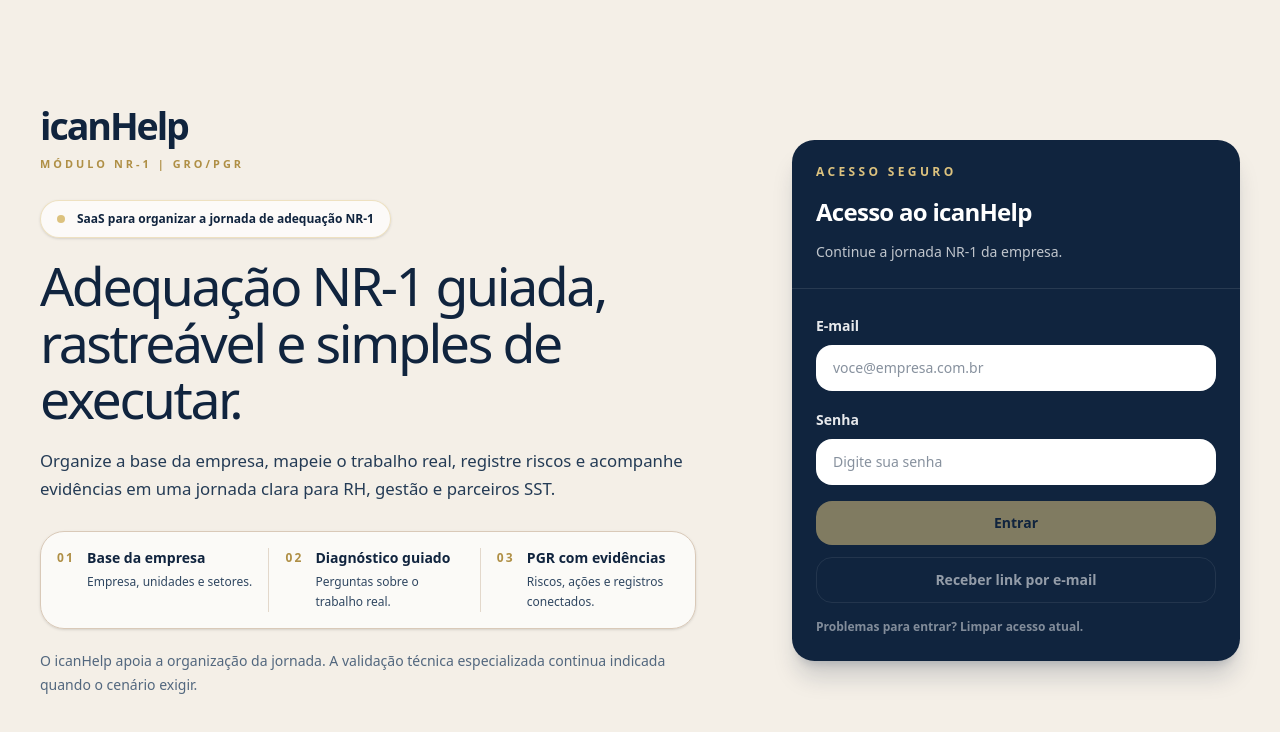
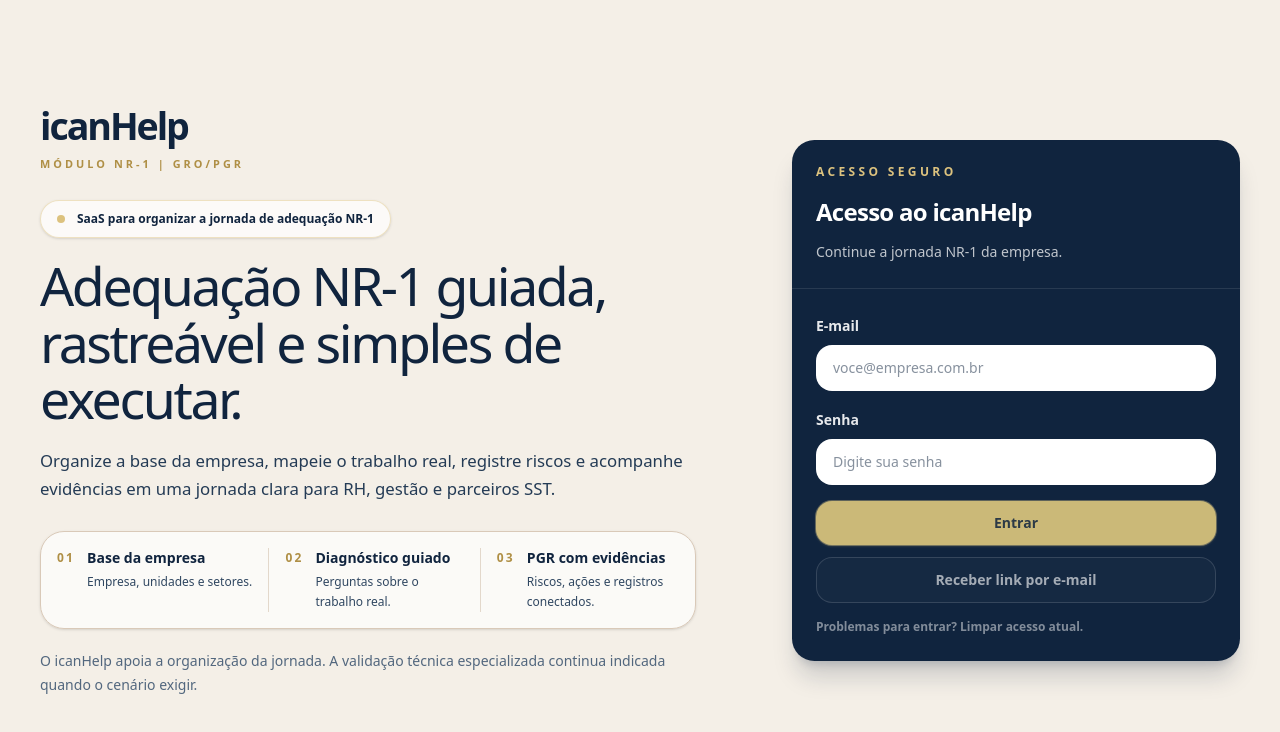
Before and after one commit to jpozza-alt/icanhelp-mvp, a Next.js app: page /login in a window 1280 px wide. Shown: the top 732 px of the page. Built offline with nearby package versions, Linux system fonts and the light colour scheme; no server answers.

Commit message:
style(login): improve primary access button contrast

```diff
--- a/app/login/page.tsx
+++ b/app/login/page.tsx
@@ -241,7 +241,7 @@
               <button
                 type="submit"
                 disabled={!canSubmit}
-                className="w-full rounded-2xl bg-[#dcc27e] px-5 py-3 text-sm font-bold text-[#10243e] transition hover:bg-[#ead28f] disabled:cursor-not-allowed disabled:opacity-55"
+                className="w-full rounded-2xl bg-[#e5c76f] px-5 py-3 text-sm font-extrabold text-[#0f243e] shadow-sm shadow-[#dcc27e]/25 ring-1 ring-[#f4d98f]/35 transition hover:bg-[#f0d684] disabled:cursor-not-allowed disabled:bg-[#d6c27c] disabled:text-[#10243e]/85 disabled:opacity-95"
               >
                 Entrar
               </button>
@@ -251,7 +251,7 @@
               type="button"
               onClick={handleEmailLink}
               disabled={!canSubmit}
-              className="mt-3 w-full rounded-2xl border border-white/15 px-4 py-3 text-sm font-semibold text-white transition hover:bg-white/10 disabled:cursor-not-allowed disabled:opacity-55"
+              className="mt-3 w-full rounded-2xl border border-white/18 bg-white/[0.03] px-4 py-3 text-sm font-semibold text-white/82 transition hover:bg-white/10 hover:text-white disabled:cursor-not-allowed disabled:opacity-75"
             >
               Receber link por e-mail
             </button>
```
